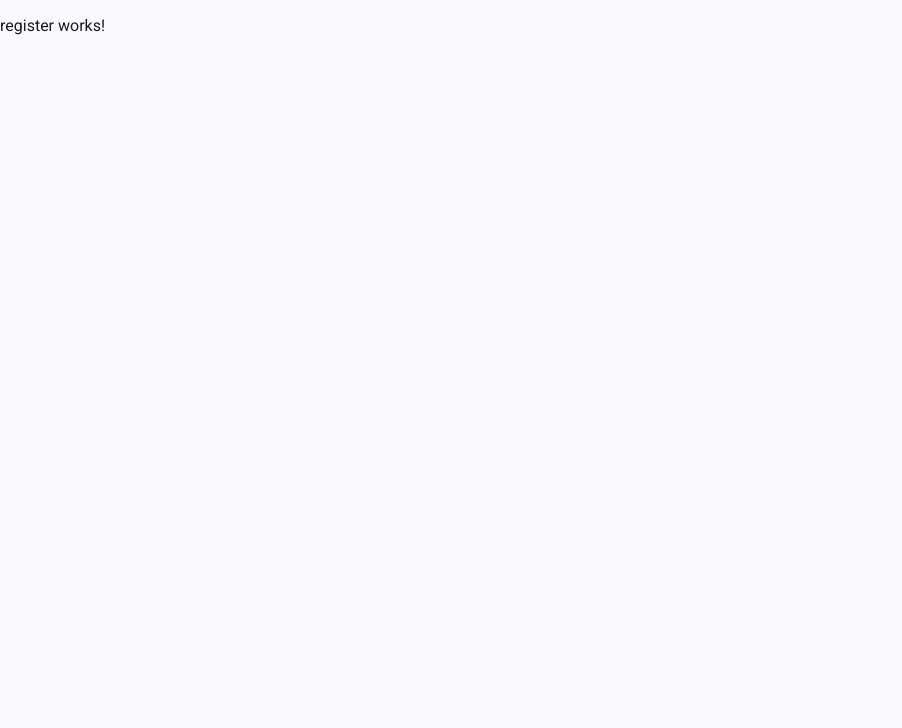
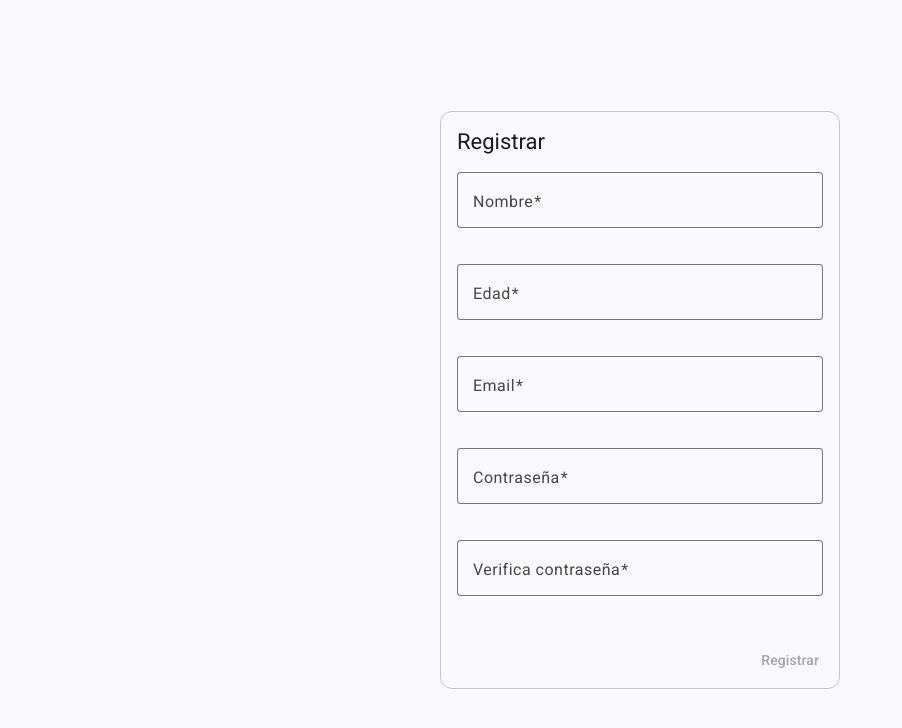
Before and after one commit to DavidArenas55/MOMENTUM_FRONTEND, an Angular app: page /register in a window 1280 px wide. Shown: the top 728 px of the page, without its empty margins (0-902 px from the left). Built offline with nearby package versions, Linux system fonts and the light colour scheme.

Commit message:
Registre totalment acabat

```diff
--- /dev/null
+++ b/src/app/pages/dialog/dialog.component.css
@@ -0,0 +1,9 @@
+mat-dialog-content {
+    font-size: 16px;
+    padding: 20px;
+  }
+
+  mat-dialog-actions {
+    display: flex;
+    justify-content: flex-end;
+  }
--- /dev/null
+++ b/src/app/pages/dialog/dialog.component.html
@@ -0,0 +1,7 @@
+<h1 mat-dialog-title>{{ data.title }}</h1>
+<div mat-dialog-content>
+    <p>{{ data.message }}</p>
+</div>
+<div mat-dialog-actions>
+    <button mat-button [mat-dialog-close]="true">Cerrar</button>
+</div>
--- a/src/app/pages/register/register.component.css
+++ b/src/app/pages/register/register.component.css
@@ -0,0 +1,8 @@
+.login-register-card {
+    width: 400px;
+    position: absolute;
+    left: 50%;
+    top: 50%;
+    -webkit-transform: translate(-50%, -50%);
+    transform: translate(-50%, -50%);
+  }
--- a/src/app/pages/register/register.component.html
+++ b/src/app/pages/register/register.component.html
@@ -1 +1,66 @@
-<p>register works!</p>
+<div class="register-container">
+    <mat-card appearance="outlined" class="login-register-card">
+      <mat-card-header>
+        <mat-card-title>Registrar</mat-card-title>
+      </mat-card-header>
+      <mat-card-content>
+        <form [formGroup]="formRegister" (ngSubmit)="onSubmit()">
+            <p>
+                <mat-form-field appearance="outline" style="width: 100%">
+                  <mat-label>Nombre</mat-label>
+                  <input matInput formControlName="name" type="text" required />
+                  @if (formRegister.get('name')?.hasError('required') && formRegister.get('name')?.touched) {
+                    <mat-error>El nombre es obligatorio</mat-error>
+                  }
+                </mat-form-field>
+              </p>
+              <p>
+                <mat-form-field appearance="outline" style="width: 100%">
+                  <mat-label>Edad</mat-label>
+                  <input matInput formControlName="age" type="number" required />
+                  @if (formRegister.get('age')?.hasError('required') && formRegister.get('age')?.touched) {
+                    <mat-error>La edad es obligatoria</mat-error>
+                  }
+                </mat-form-field>
+              </p>
+              <p>
+                <mat-form-field appearance="outline" style="width: 100%">
+                  <mat-label>Email</mat-label>
+                  <input matInput formControlName="mail" type="email" required />
+                  @if (formRegister.get('mail')?.hasError('required') && formRegister.get('mail')?.touched) {
+                    <mat-error>El email es obligatorio</mat-error>
+                  } @else if (formRegister.get('mail')?.hasError('email') && formRegister.get('mail')?.touched) {
+                    <mat-error>El formato de email no es correcto</mat-error>
+                  }
+                </mat-form-field>
+              </p>
+              <p>
+                <mat-form-field appearance="outline" style="width: 100%">
+                  <mat-label>Contraseña</mat-label>
+                  <input matInput formControlName="password" type="password" required />
+                  @if (formRegister.get('password')?.hasError('required') && formRegister.get('password')?.touched) {
+                    <mat-error>La contraseña es obligatoria</mat-error>
+                  } @else if (formRegister.get('password')?.hasError('minlength') && formRegister.get('password')?.touched) {
+                    <mat-error>La contraseña debe tener al menos 8 caracteres</mat-error>
+                  }
+                </mat-form-field>
+              </p>
+              <p>
+                <mat-form-field appearance="outline" style="width: 100%" [ngClass]="{'error-border': formRegister.hasError('passwordMismatch') && formRegister.get('passwordVerification')?.touched}">
+                  <mat-label>Verifica contraseña</mat-label>
+                  <input matInput formControlName="passwordVerification" type="password" required />
+                  @if (formRegister.get('passwordVerification')?.hasError('required') && formRegister.get('passwordVerification')?.touched) {
+                    <mat-error>Debes verificar la contraseña</mat-error>
+                  }
+                  @if (formRegister.get('passwordVerification')?.hasError('passwordMismatch') && formRegister.get('passwordVerification')?.touched) {
+                    <mat-error>Las contraseñas no coinciden</mat-error>
+                  }
+                </mat-form-field>
+              </p>
+        </form>
+      </mat-card-content>
+      <mat-card-actions align="end">
+        <button mat-button (click)="onSubmit()" [disabled]="formRegister.invalid">Registrar</button>
+      </mat-card-actions>
+    </mat-card>
+  </div>
--- a/src/app/pages/register/register.component.ts
+++ b/src/app/pages/register/register.component.ts
@@ -1,11 +1,18 @@
 import { Component, inject } from '@angular/core';
-import { ReactiveFormsModule, FormBuilder, FormGroup, Validators } from '@angular/forms';
-import { AuthService } from '../../services/auth.service';
+import { CommonModule } from '@angular/common';
+import { ReactiveFormsModule, FormBuilder, FormGroup, Validators, AbstractControl, ValidationErrors, ValidatorFn } from '@angular/forms';
+import { RegisterService } from '../../services/register.service';
 import { RouterModule, Router } from '@angular/router';
+import { MatCard, MatCardActions, MatCardContent, MatCardHeader, MatCardTitle } from '@angular/material/card';
+import { MatError, MatFormField, MatLabel } from '@angular/material/form-field';
+import { MatInput } from '@angular/material/input';
+import { MatButton } from '@angular/material/button';
+import { DialogComponent } from '../dialog/dialog.component';
+import { MatDialog, MatDialogModule } from '@angular/material/dialog';
 
 @Component({
   selector: 'app-register',
-  imports: [],
+  imports: [CommonModule,ReactiveFormsModule,RouterModule,MatCard,MatCardHeader,MatCardTitle,MatCardActions,MatCardContent,MatButton,MatFormField,MatInput,MatLabel,MatError],
   standalone: true,
   templateUrl: './register.component.html',
   styleUrl: './register.component.css'
@@ -13,14 +20,61 @@ import { RouterModule, Router } from '@angular/router';
 export class RegisterComponent {
 
   formRegister: FormGroup;
+  registerService = inject(RegisterService);
 
-
-  constructor(private form: FormBuilder,  private router: Router){
+  constructor(private form: FormBuilder,  private router: Router, private dialog: MatDialog){
     this.formRegister = this.form.group({
       name: [''],
       age: [''],
-      email: ['', [Validators.required, Validators.email]],
+      mail: ['', [Validators.required, Validators.email]],
       password: ['', [Validators.required, Validators.minLength(8)]],
+      passwordVerification: ['', [Validators.required]],
+    }, { validators: this.passwordMatchValidator });  // verifiquem que la password i la passwordVerification siguin iguals
+  }
+
+  passwordMatchValidator(control: AbstractControl): ValidationErrors | null {
+    const password = control.get('password')?.value;
+    const passwordVerification = control.get('passwordVerification')?.value;
+    if (!password || !passwordVerification) {
+      return null;
+    }
+    return password !== passwordVerification ? { passwordMismatch: true } : null;
+  }
+
+  onSubmit(){
+    if (this.formRegister.valid) {
+      this.registerService.register(this.formRegister.value).subscribe({
+        next: () => {
+          console.log('Correo enviado al usuario!');
+          this.formRegister.reset();
+          this.openDialog('Éxito', '¡Revisa tu correo para finalizar el registro!').subscribe(() => {
+            this.router.navigate(['/login']);
+          });
+
+
+        },
+        error: (err: any) => {
+          if(err.status === 409){
+            this.openDialog('Error', '¡El nombre/correo ya existe!');
+            console.log("User ya existe")
+          }
+          else{
+            this.openDialog('Error', '¡Error!');
+            console.error('Error en el envio de mail:', err);
+          }
+          this.formRegister.reset();
+        },
+      });
+    }
+    else{
+      alert("Revisa los campos y si las contraseñas coinciden");
+    }
+  }
+
+  openDialog(title: string, message: string) {
+    const dialogRef = this.dialog.open(DialogComponent, {
+      data: { title, message }
     });
+    return dialogRef.afterClosed();
   }
 }
--- /dev/null
+++ b/src/app/services/register.service.ts
@@ -0,0 +1,18 @@
+import { Injectable } from '@angular/core';
+import { HttpClient } from '@angular/common/http';
+import { Observable } from 'rxjs';
+
+@Injectable({
+  providedIn: 'root'
+})
+export class RegisterService {
+
+private apiUrl = 'http://localhost:8080/'; // URL de tu backend
+
+  constructor(private http: HttpClient) {}
+
+  register(credentials: { name: string; age: number; mail: string ; password: string }): Observable<any> {
+    return this.http.post(this.apiUrl + "users", credentials);
+  }
+
+}
```
Also changed, not shown: src/app/pages/dialog/dialog.component.ts (added, +12 -0 lines), 2 other files (tests, documents, lock files or other folders).
